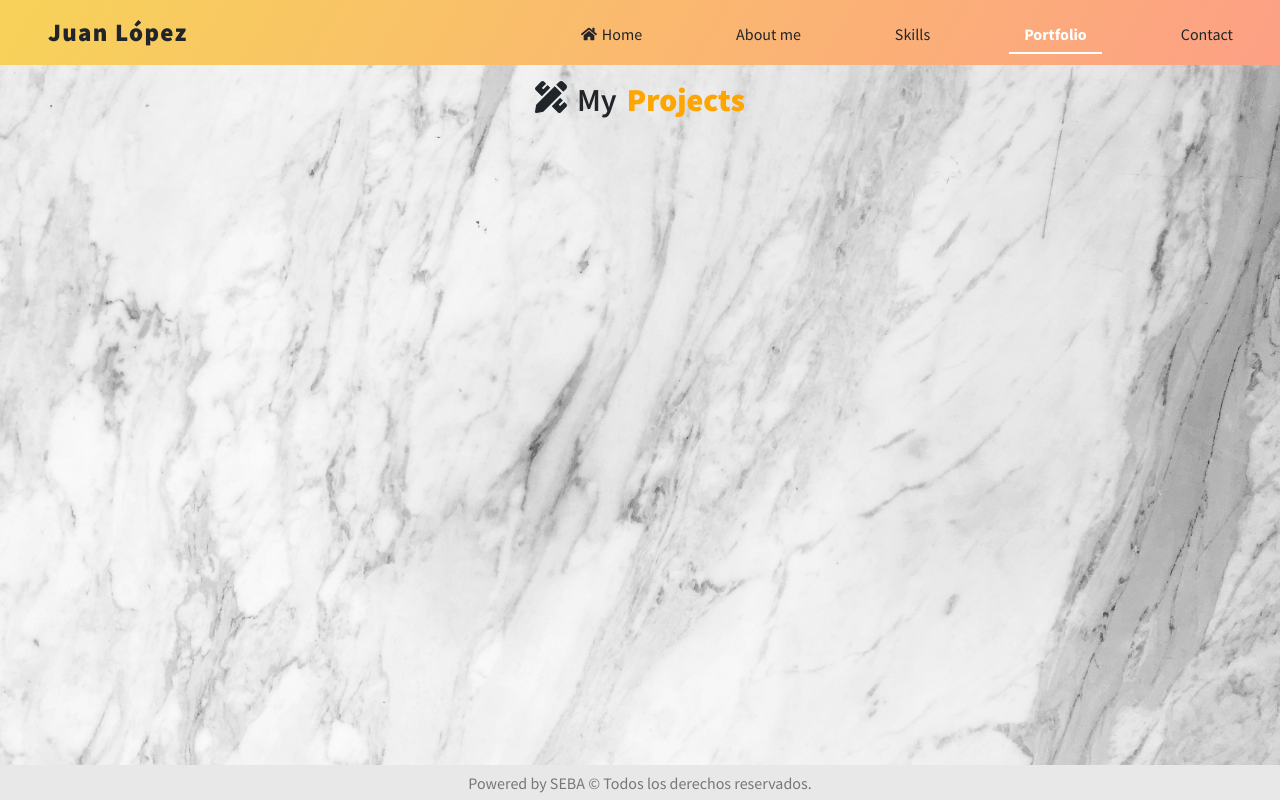
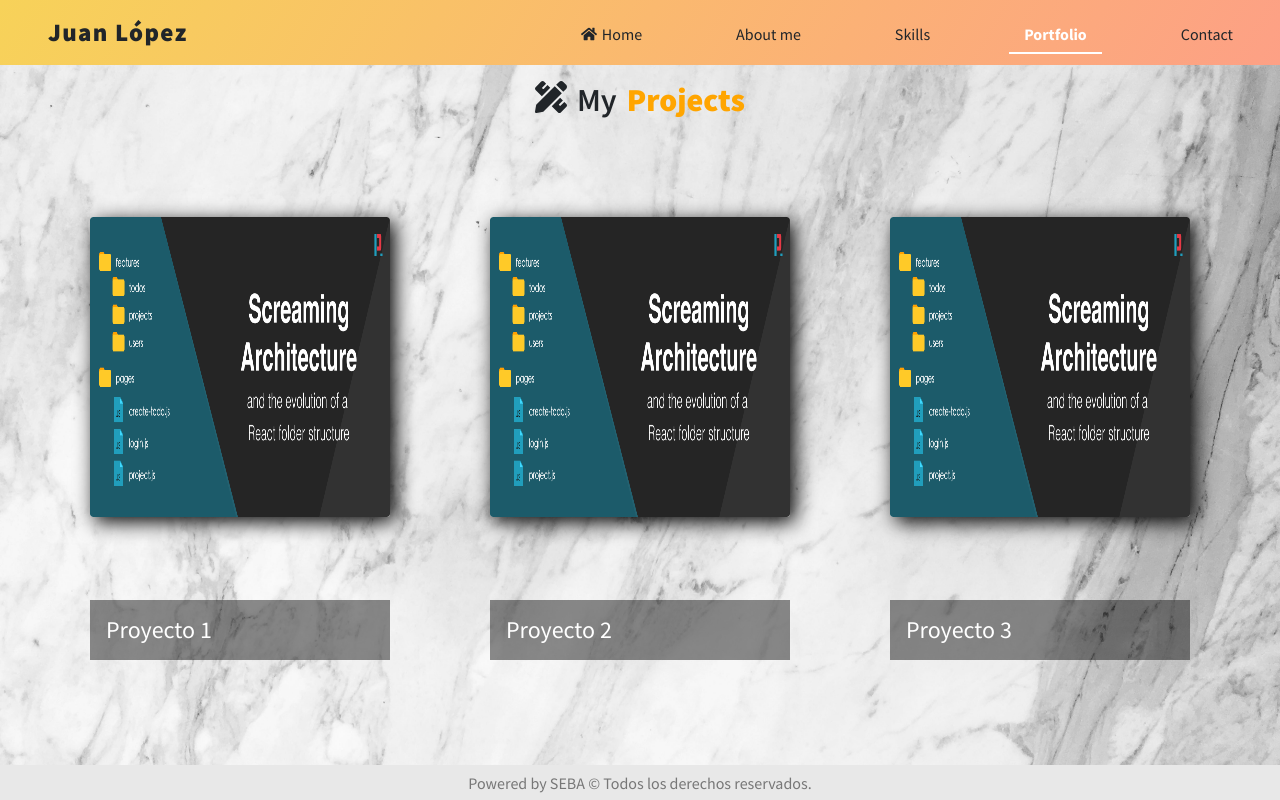
Before and after one commit to jsebast1an/myPortfolioPage, a React (Create React App) app: page /portfolio in a window 1280 px wide. Built offline with nearby package versions, Linux system fonts and the light colour scheme.

Commit message:
porfoliopage

```diff
--- a/src/css/portfolioPage.css
+++ b/src/css/portfolioPage.css
@@ -0,0 +1,78 @@
+/* project Container */
+
+.projectsContainer
+{
+    display: flex;
+    justify-content: center;
+    padding: 2rem;
+}
+
+/* end */
+
+/* project box */
+
+.projectsContainer .projectBox
+{
+    height: 300px;
+    width: 300px;
+    margin: 50px;
+    box-shadow: 5px 5px 20px black;
+    overflow: hidden;
+    border-radius: 3px;
+}
+.projectBox img
+{
+    border-radius: 3px;
+    transition: all 0.3s ease-in;
+
+}
+.projectBox .projectBox_info
+{
+    height: 60px; /* era 160px */
+    width: 300px;
+    padding: 6px;
+    box-sizing: border-box;
+    position: absolute;
+    background-color: rgb(27, 27, 27, .5);
+    color: white;
+    bottom: 105px;
+    transition: all 0.3s ease-in;
+}
+.projectBox_info h4
+{
+    margin:10px;
+}
+.projectBox_info p
+{
+    margin:10px;
+    visibility: hidden;
+    opacity: 0;
+    transition: all 0.3s ease-in;
+}
+.projectBox_info p span
+{
+    font-weight: bold;
+}
+
+/* hovers */
+.projectsContainer .projectBox:hover
+{
+    cursor: pointer;
+}
+.projectsContainer .projectBox:hover img
+{
+    transform: scale(1.05) rotate(-2deg);
+}
+.projectsContainer .projectBox:hover .projectBox_info
+{
+    height: 160px;
+    bottom: 105px;
+    background-color: rgb(27, 27, 27, .9);
+
+}
+.projectsContainer .projectBox:hover .projectBox_info p
+{
+    visibility: visible;
+    opacity: 1;
+}
+/* end */
--- a/src/pages/PortfolioPage.js
+++ b/src/pages/PortfolioPage.js
@@ -4,6 +4,9 @@ import * as FaIcons from 'react-icons/fa'
 /* css */
 import '../css/portfolioPage.css'
 import '../App.css'
+/* imgs */
+import project1 from '../imgs/project1.png'
+
 
 function PortfolioPage() {
     return (
@@ -19,7 +22,36 @@ function PortfolioPage() {
                 </h2>
 
                 <div className='projectsContainer'>
-
+                    <div className='projectBox'>
+                        <img width={300} height={300} src={project1} alt='html'></img>
+                        <div className='projectBox_info'>
+                            <h4>Proyecto 1</h4>
+                            <p>
+                                Lorem <span>entre span</span> ipsum dolor sit amet, consectetur adip lorem ipsum dolor sit amet et
+                                Lorem ipsum dolor sit ametLorem ipsum dolor sit
+                            </p>
+                        </div>
+                    </div>
+                    <div className='projectBox'>
+                        <img width={300} height={300} src={project1} alt='html'></img>
+                        <div className='projectBox_info'>
+                            <h4>Proyecto 2</h4>
+                            <p>
+                                Lorem <span>entre span</span> ipsum dolor sit amet, consectetur adip lorem ipsum dolor sit amet et
+                                Lorem ipsum dolor sit ametLorem ipsum dolor sit
+                            </p>
+                        </div>
+                    </div>
+                    <div className='projectBox'>
+                        <img width={300} height={300} src={project1} alt='html'></img>
+                        <div className='projectBox_info'>
+                            <h4>Proyecto 3</h4>
+                            <p>
+                                Lorem <span>entre span</span> ipsum dolor sit amet, consectetur adip lorem ipsum dolor sit amet et
+                                Lorem ipsum dolor sit ametLorem ipsum dolor sit
+                            </p>
+                        </div>
+                    </div>
                 </div>
 
 
```
Also changed, not shown: src/imgs/project1.png (added).
